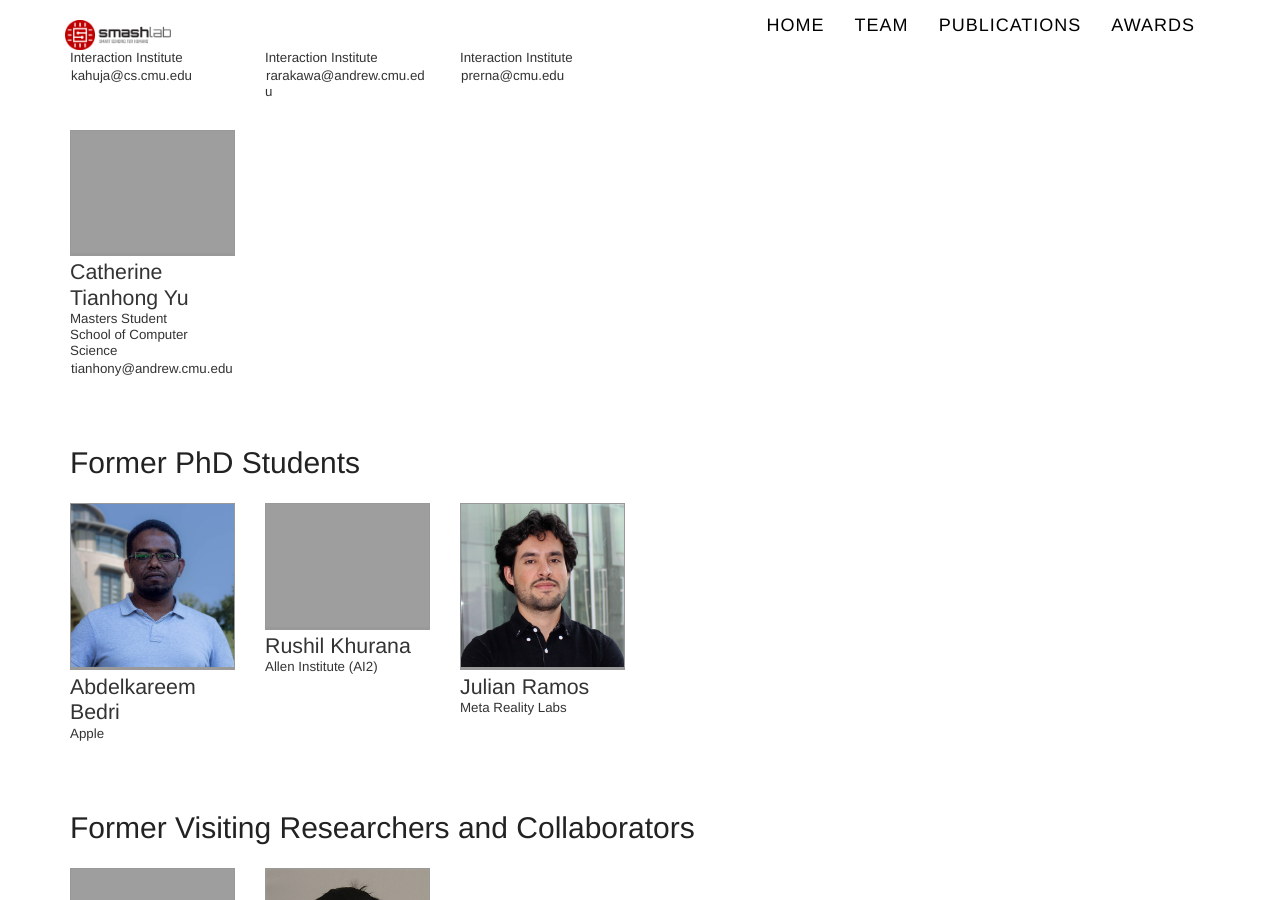
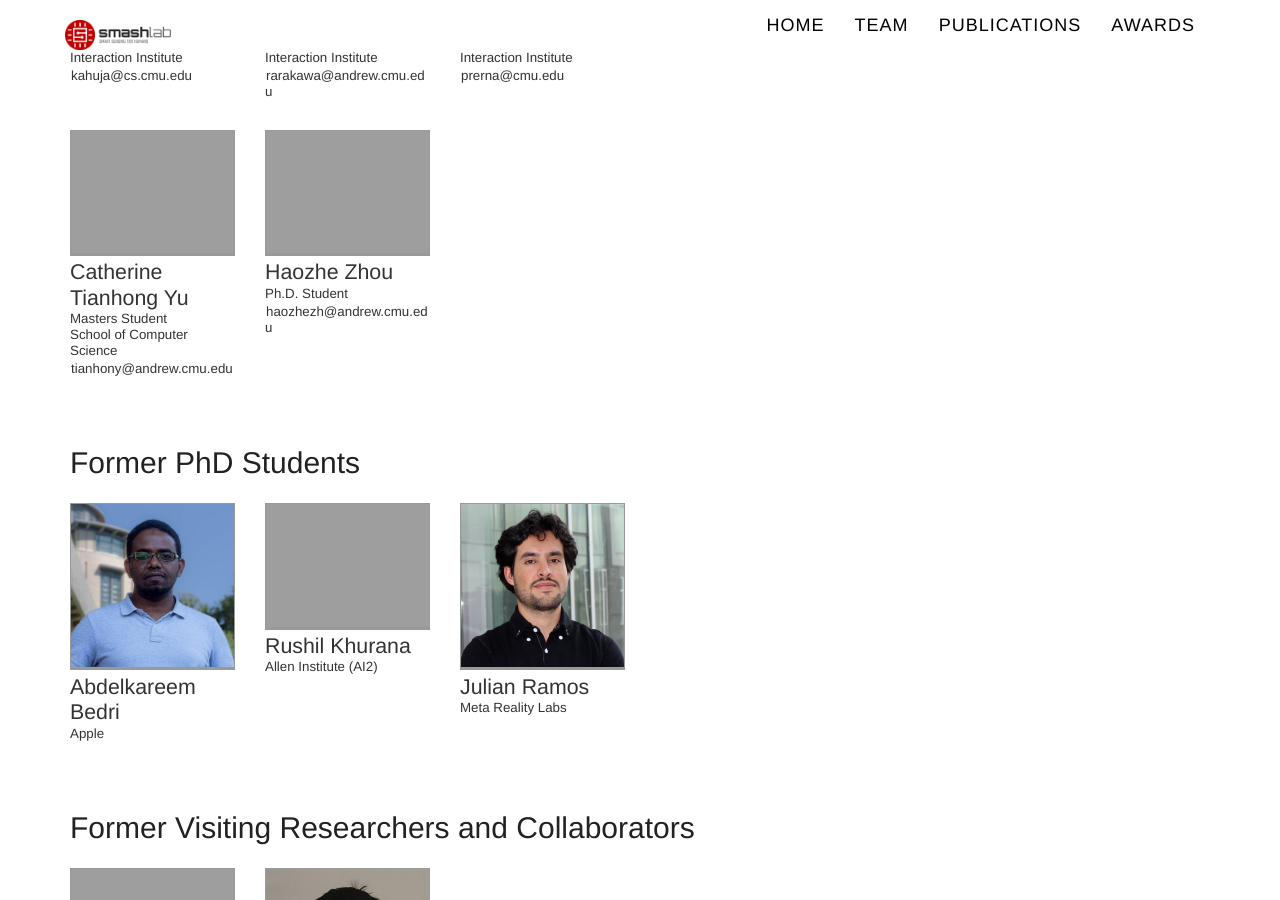
Before and after one commit to cmusmashlab/cmusmashlab.github.io, a Jekyll site: the page built from members/index.html, in a window 1280 px wide and 900 px high, scrolled down 755 px. Built offline with Jekyll 4.4.1, drawn with Linux system fonts in a browser that asks for light colours; nearby versions of some CDN libraries; some web fonts are replaced.

Commit message:
Update members.yml

```diff
--- a/_data/members.yml
+++ b/_data/members.yml
@@ -56,6 +56,14 @@
   affiliation: HCII
   status: current
 
+- id: zhou
+  name: Haozhe Zhou
+  image: /images/members/haozhe.jpeg
+  email: haozhezh@andrew.cmu.edu
+  website: https://haozheee.github.io
+  degree: Ph.D. Student
+  affiliation: Societal Computing
+  status: current
 
 
 - id: ramos
```
